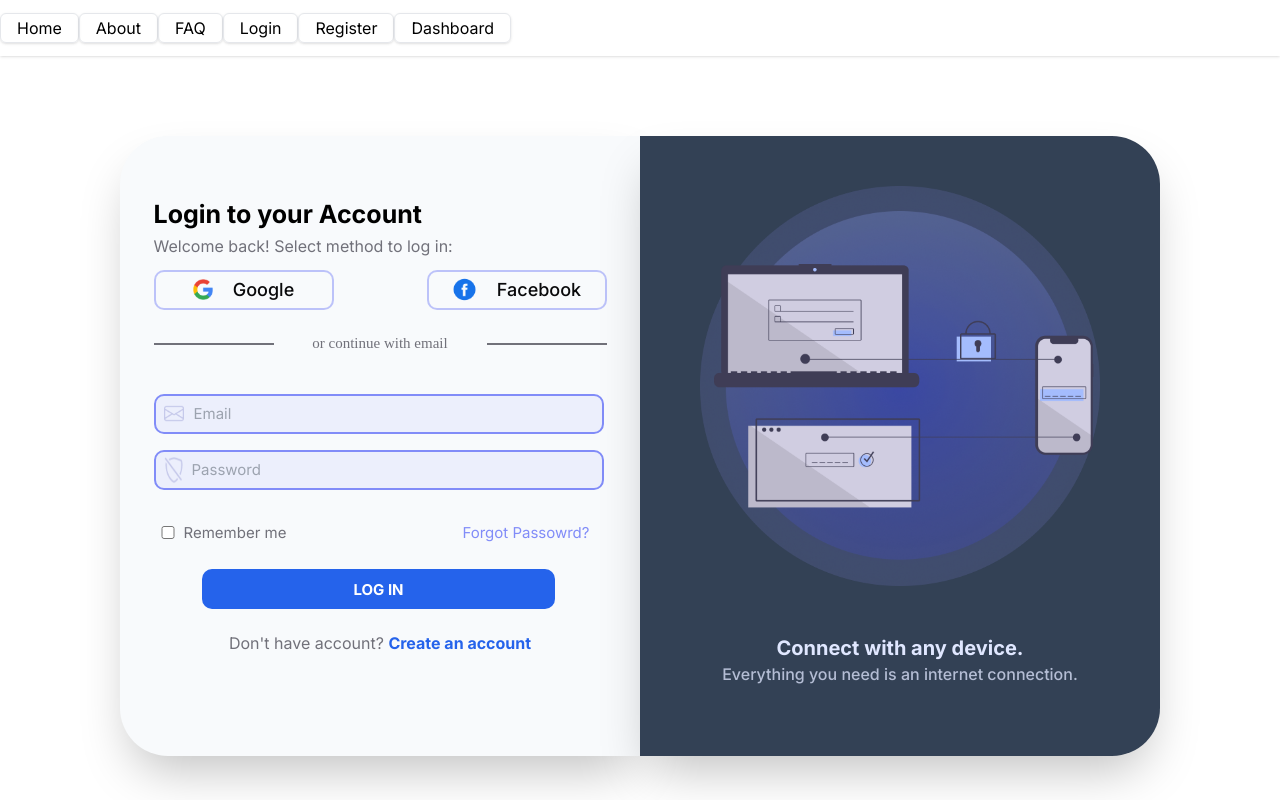
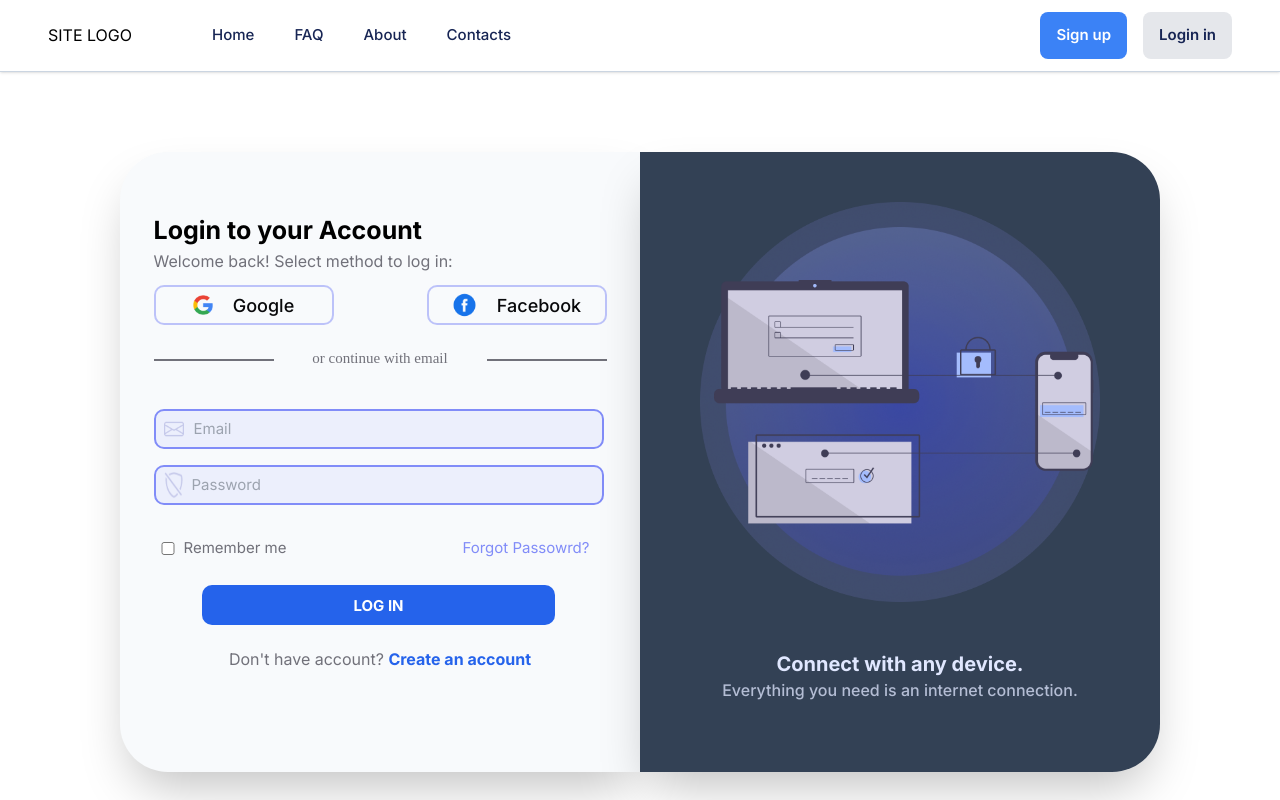
Before and after one commit to stanislavivanov995/real-estate-app-fe, a Next.js app: page /login in a window 1280 px wide. Built offline with nearby package versions, Linux system fonts and the light colour scheme.

Commit message:
Public Navigation improved!

```diff
--- a/components/layouts/PublicLayout/PublicLayout.js
+++ b/components/layouts/PublicLayout/PublicLayout.js
@@ -1,59 +1,46 @@
 import Link from "next/link";
 
-export default function PublicLayout({ children }) {
+export default function PublicLayout({children}) {
+
+    const publicNavLinks = [
+        {href: '/', name: 'Home'},
+        {href: '/public/faq', name: 'FAQ'},
+        {href: '/public/about', name: 'About'},
+        {href: '/public/contacts', name: 'Contacts'},
+    ];
+
     return (
         <>
-      <header className={"shadow py-4"}>
-        <nav className={"flex-center gap-4"}>
-          <Link
-            className={
-              "px-4 py-1 border shadow rounded-md hover:bg-light-500 hover:text-light-100"
+            <header className={"flex items-center justify-between px-12 py-3 shadow border-b border-slate-300"}>
+
+                <div className={'flex gap-20'}>
+
+                    {/* LOGO */}
+                    <div>SITE LOGO</div>
+
+                    {/* Nav Links */}
+                    <nav className={"flex items-center gap-10"}>
+                        {
+                            publicNavLinks.map(link =>
+
+                                <Link key={link.href}
+                                    className={'text-[15px] font-medium text-blue-950 hover:text-blue-800 hover:underline'}
+                                    href={link.href}
+                                >
+                                    {link.name}
+                                </Link>
+                            )
                         }
-            href={"/"}
-          >
-            Home
-          </Link>
-          <Link
-            className={
-              "px-4 py-1 border shadow rounded-md hover:bg-light-500 hover:text-light-100"
-            }
-            href={"/about"}
-          >
-            About
-          </Link>
-          <Link
-            className={
-              "px-4 py-1 border shadow rounded-md hover:bg-light-500 hover:text-light-100"
-            }
-            href={"/faq"}
-          >
-            FAQ
-          </Link>
-          <Link
-            className={
-              "px-4 py-1 border shadow rounded-md hover:bg-light-500 hover:text-light-100"
-            }
-            href={"/login"}
-          >
-            Login
-          </Link>
-          <Link
-            className={
-              "px-4 py-1 border shadow rounded-md hover:bg-light-500 hover:text-light-100"
-            }
-            href={"/register"}
-          >
-            Register
-          </Link>
-          <Link
-            className={
-              "px-4 py-1 border shadow rounded-md hover:bg-light-500 hover:text-light-100"
-            }
-            href={"admin/dashboard"}
-          >
-            Dashboard
-          </Link>
                     </nav>
+
+                </div>
+
+                {/* Login Register Buttons */}
+                <div className={'flex items-center gap-4'}>
+                    <button className={'rounded-lg bg-blue-500 py-3 px-4 text-[15px] font-semibold text-white hover:bg-blue-600 hover:shadow-lg transition ease-in-out hover:scale-105 duration-300'}>Sign up</button>
+                    <button className={'rounded-lg bg-gray-200 py-3 px-4 text-[15px] font-semibold text-blue-950 hover:bg-gray-100 hover:shadow-lg transition ease-in-out hover:scale-105 duration-300'}>Login in</button>
+                </div>
+
             </header>
             {children}
         </>
```
Lines whose indentation alone changed are shown as unchanged.
